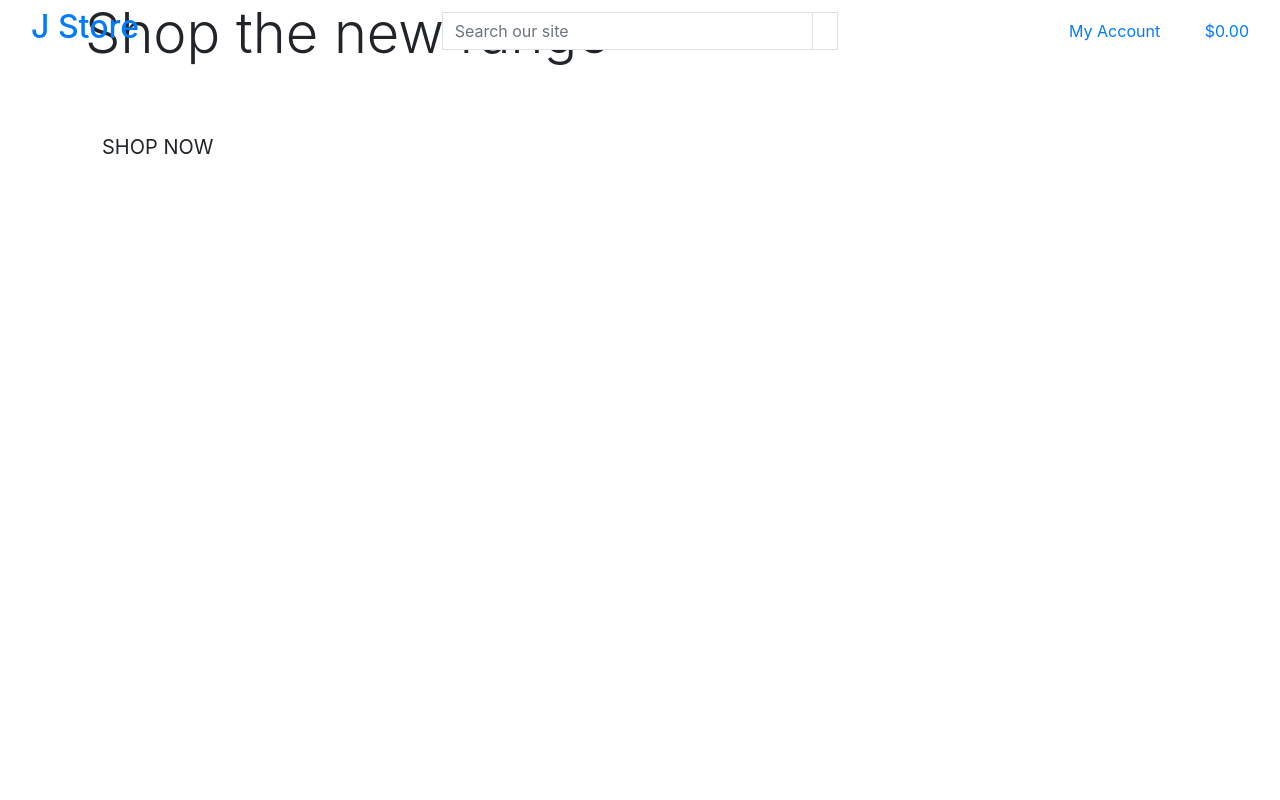
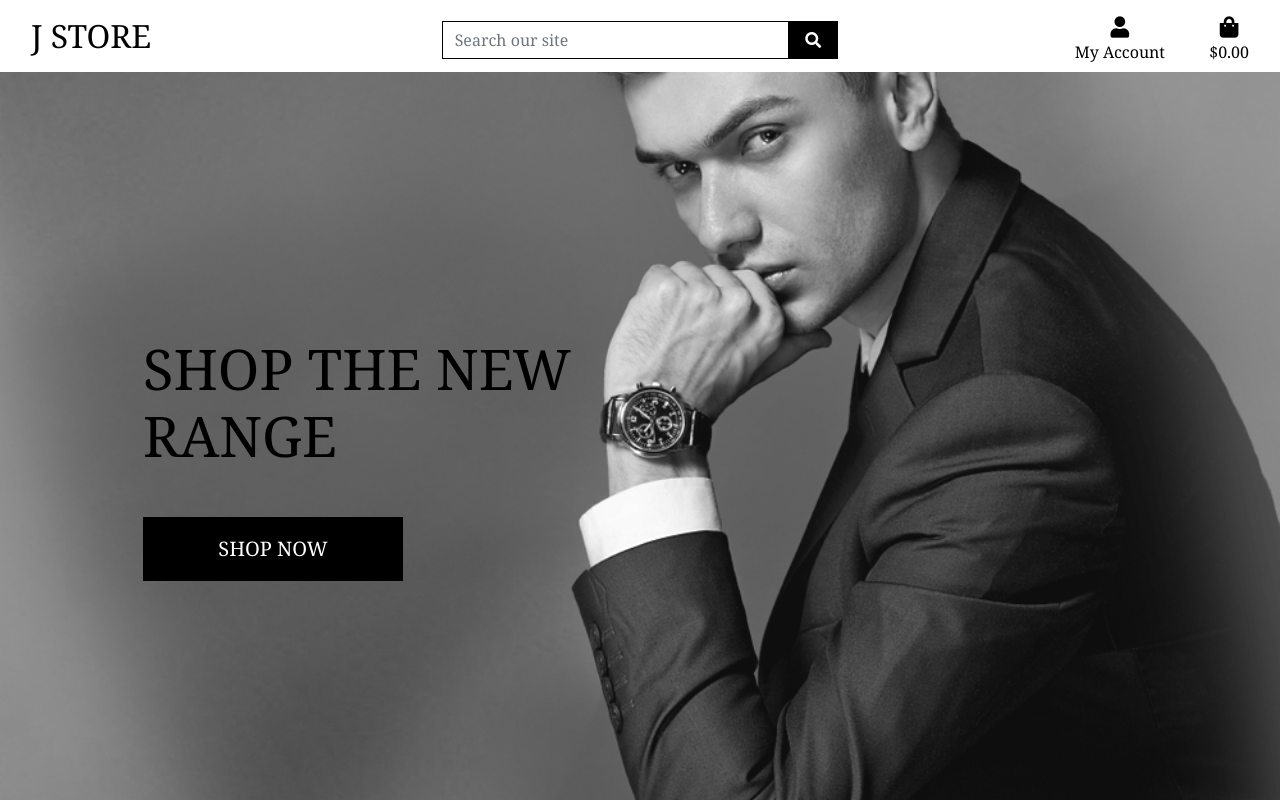
Before and after one commit to adamkcook94/j_store, a Django app: template home/templates/home/index.html in a window 1280 px wide. Run offline with Django 3.2, Linux system fonts and the light colour scheme; the template is opened without the code that fills it, so the values that code supplies are empty; some libraries are stand-ins or nearby versions.

Commit message:
completed home page header and css

```diff
--- a/j_store/settings.py
+++ b/j_store/settings.py
@@ -146,6 +146,11 @@ USE_TZ = True
 # https://docs.djangoproject.com/en/3.2/howto/static-files/
 
 STATIC_URL = '/static/'
+STATICFILES_DIRS = (os.path.join(BASE_DIR, 'static'),)
+
+MEDIA_URL = '/media/'
+MEDIA_ROOT = os.path.join(BASE_DIR, 'media')
+
 
 # Default primary key field type
 # https://docs.djangoproject.com/en/3.2/ref/settings/#default-auto-field
--- a/j_store/urls.py
+++ b/j_store/urls.py
@@ -15,9 +15,11 @@ Including another URLconf
 """
 from django.contrib import admin
 from django.urls import path, include
+from django.conf import settings
+from django.conf.urls.static import static
 
 urlpatterns = [
     path('admin/', admin.site.urls),
     path('accounts/', include('allauth.urls')),
     path('', include('home.urls')),
-]
+] + static(settings.MEDIA_URL, document_root=settings.MEDIA_ROOT)
--- /dev/null
+++ b/static/css/base.css
@@ -0,0 +1,81 @@
+html {
+    height: 100%;
+}
+
+body {
+    background: url('/media/dark_watch_model.png') no-repeat center center fixed;
+    background-size: cover;
+    height: calc(100vh - 164px);
+    color: #555;
+    font-family: 'Noto Serif', serif;
+}
+
+/* from Bulma */
+.icon {
+    align-items: center;
+    display: inline-flex;
+    justify-content: center;
+    height: 1.5rem;
+    width: 1.5rem;
+}
+
+.logo-font {
+    text-transform: uppercase;
+}
+
+.main-logo-link {
+    width: fit-content;
+}
+
+.shop-now-button {
+    background: black;
+    color: white;
+    min-width: 260px;
+}
+
+.btn-black {
+    background: black;
+    color: white;
+}
+
+.shop-now-button:hover,
+.shop-now-button:active,
+.shop-now-button:focus,
+.btn-black:hover,
+.btn-black:active,
+.btn-black:focus {
+    background: #222;
+    color: white;
+}
+
+.text-black {
+    color: #000 !important;
+}
+
+.border-black {
+    border: 1px solid black !important;
+}
+
+/* -------------------------------- Media Queries */
+
+/* Slightly larger container on xl screens */
+@media (min-width: 1200px) {
+    .container {
+        max-width: 80%;
+    }
+}
+
+/* fixed top navbar only on medium and up */
+@media (min-width: 992px) {
+    .fixed-top-desktop-only {
+        position: fixed;
+        top: 0;
+        right: 0;
+        left: 0;
+        z-index: 1030;
+    }
+
+    .header-container {
+        padding-top: 164px;
+    }
+}
--- a/templates/base.html
+++ b/templates/base.html
@@ -16,6 +16,11 @@
     {% block css %}
     <link rel="stylesheet" href="https://stackpath.bootstrapcdn.com/bootstrap/4.4.1/css/bootstrap.min.css"
         integrity="sha384-Vkoo8x4CGsO3+Hhxv8T/Q5PaXtkKtu6ug5TOeNV6gBiFeWPGFN9MuhOf23Q9Ifjh" crossorigin="anonymous">
+    <link href="https://fonts.googleapis.com/css2?family=Noto+Serif&display=swap" rel="stylesheet">
+    <link rel="stylesheet" href="{% static 'css/base.css' %}">
+    <link rel="stylesheet" href="https://cdnjs.cloudflare.com/ajax/libs/font-awesome/5.15.3/css/all.min.css"
+        integrity="sha512-iBBXm8fW90+nuLcSKlbmrPcLa0OT92xO1BIsZ+ywDWZCvqsWgccV3gFoRBv0z+8dLJgyAHIhR35VZc2oM/gI1w=="
+        crossorigin="anonymous" referrerpolicy="no-referrer" />
     {% endblock %}
 
     {% block extra_css %}
@@ -42,7 +47,7 @@
 <body>
 
     <header class="container-fluid fixed-top">
-        <div class="row">
+        <div id="topnav" class="row bg-white pt-lg-2 d-none d-lg-flex">
             <div class="col-12 col-lg-4 my-auto py-1 py-lg-0 text-center text-lg-left">
                 <a href="{% url 'home' %}" class="nav-link main-logo-link">
                     <h2 class="logo-font text-black">J Store</h2>
```
Also changed, not shown: media/dark_watch_model.png (added).
